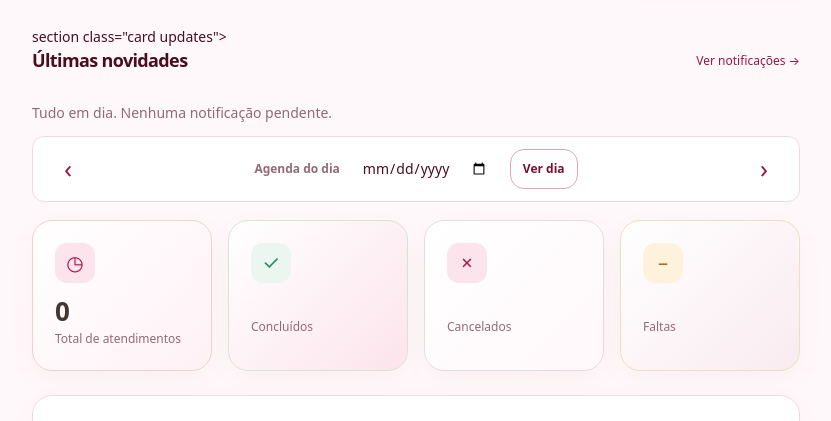
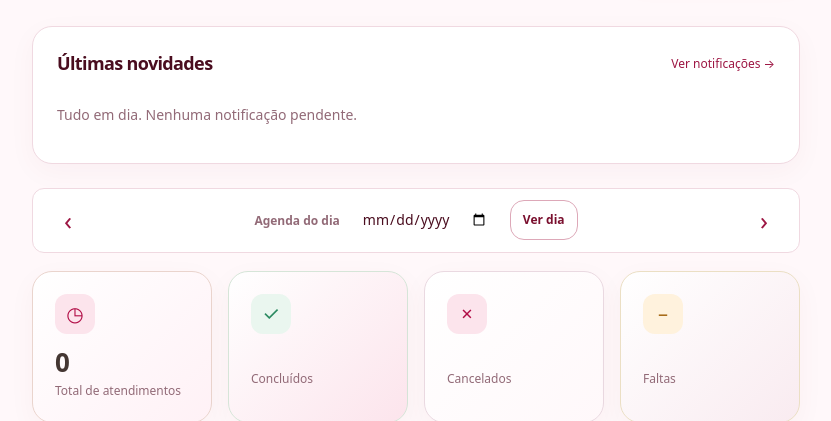
Before and after one commit to arthurhenridev99/Agenda-Simples, a Python web app: template templates/painel.html in a window 1280 px wide. Shown: the part 194-615 px from the top of the page, without its empty margins (224-1055 px from the left). Run offline with Jinja, Linux system fonts and the light colour scheme; the template is opened without the code that fills it, so the values that code supplies are empty.

Commit message:
Corrige tag de abertura do card Últimas novidades no dashboard

```diff
--- a/templates/painel.html
+++ b/templates/painel.html
@@ -14,7 +14,8 @@
 </div>
 <a class="btn btn-primary" href="{{ url_for('listar_servicos') }}" style="max-width:100%;white-space:normal;text-align:center">Começar minha configuração →</a>
 </div></section>
-{% endif %}section class="card updates"><div class="section-heading"><h2>Últimas novidades</h2><a href="{{ url_for('listar_notificacoes') }}">Ver notificações →</a></div>
+{% endif %}
+<section class="card updates"><div class="section-heading"><h2>Últimas novidades</h2><a href="{{ url_for('listar_notificacoes') }}">Ver notificações →</a></div>
 {% set eventos = {'novo_agendamento':'Novo agendamento', 'cancelamento':'Cancelamento', 'reagendamento':'Reagendamento', 'conclusao':'Atendimento concluído', 'falta':'Falta registrada'} %}
 {% for aviso in avisos %}<div class="update-row"><span class="notification-dot" aria-hidden="true"></span><div><strong>{{ eventos.get(aviso[0], aviso[0]) }}</strong><p>{{ aviso[1] }} <span class="text-muted">· {{ aviso[2][8:10] }}/{{ aviso[2][5:7] }}/{{ aviso[2][:4] }} às {{ aviso[3] }}</span></p></div></div>{% else %}<p class="quiet-state">Tudo em dia. Nenhuma notificação pendente.</p>{% endfor %}</section>
 <form class="date-bar" method="GET"><a class="date-arrow" aria-label="Dia anterior" href="{{ url_for('painel', data=anterior or dia.isoformat()) }}">‹</a><div><label for="dia-dashboard">Agenda do dia</label><input id="dia-dashboard" type="date" name="data" value="{{ dia.isoformat() }}" required><button class="btn btn-sm btn-outline-primary" type="submit">Ver dia</button></div><a class="date-arrow" aria-label="Próximo dia" href="{{ url_for('painel', data=proximo or dia.isoformat()) }}">›</a></form>
```
